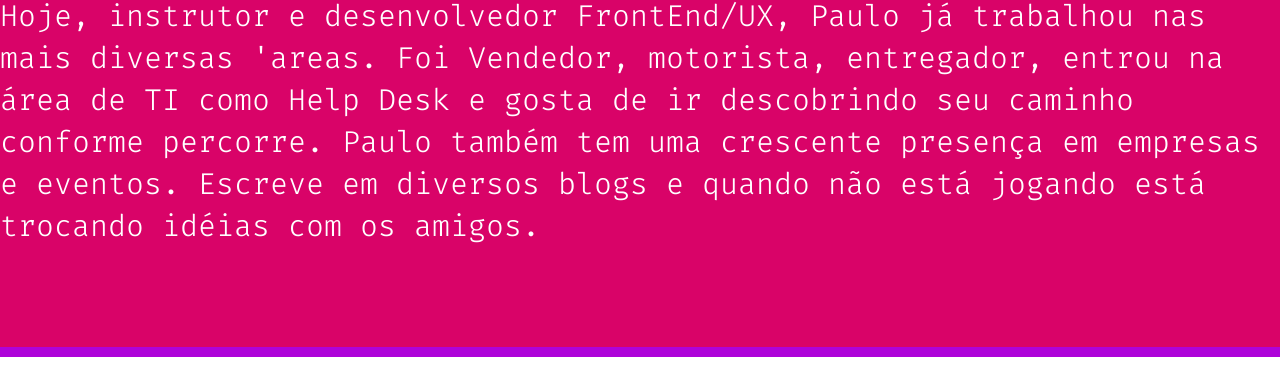
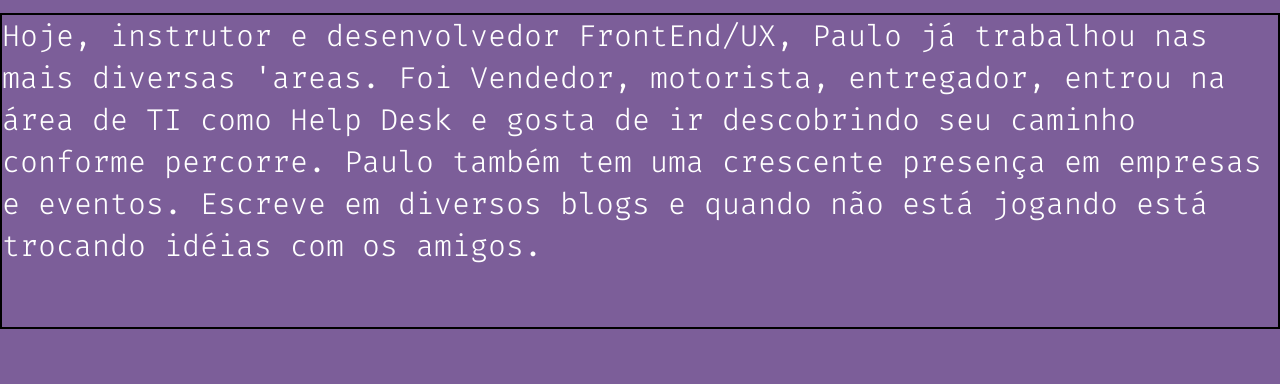
Before and after one commit to pguevara135/HTML_CSS, a plain HTML site: page index.html in a window 1280 px wide. Shown: the part 2416-2800 px from the top of the page. Before the commit the page ends 2773 px from the top, so only its background shows below. Drawn offline with Linux system fonts and the light colour scheme; files whose address does not match are found by name.

Commit message:
create in in main-description -bgsecond and -bdblack

```diff
--- a/css/components/main-description.css
+++ b/css/components/main-description.css
@@ -3,4 +3,8 @@
     font-size: 30px;
     font-weight: 300;
     line-height: 1.4;
+    margin: 50px auto;
+    max-width: 1280px;
+    height: 312px;
+    border: 2px solid black;
 }
--- a/css/components/main-section.css
+++ b/css/components/main-section.css
@@ -1,11 +1,10 @@
 .main-section {
-    background-color: #D90368;
     padding-top: 50px;
     padding-bottom: 100px;
     border-bottom: 10px solid #ae03d9;
 }
 
-.main-section .main-title {
+.main-section.main-title {
     margin-bottom: 60px;
 }
 
@@ -16,3 +15,11 @@
 .main-section.-bdfirst {
     border-color: #e60a659f;
 }
+
+.main-section.-bgsecond {
+    background-color: #7c5e99;
+}
+
+.main-section.-bdblack {
+    border-color: #000;
+}
--- a/index.html
+++ b/index.html
@@ -49,7 +49,7 @@
                 <a href="#" class="main-button">Contatos</a>
             </div>
         </div>
-        <h1 class="classroom">AULA 112</h1>
+        <h1 class="classroom">AULA 115</h1>
     </section>
 
     <!-- CREATE THE SKILL SECTION -->
@@ -171,7 +171,9 @@
 
 <!-- CREATE THE ABOUT -->
 
-    <Section class="main-section">
+    <Section class="main-section -bdblack -bgsecond">
+
+        <h2 class="main-title -second">Sobre</h2>
 
         <figure>
             <img src="/img/logo-locaweb.png" alt="">
```
